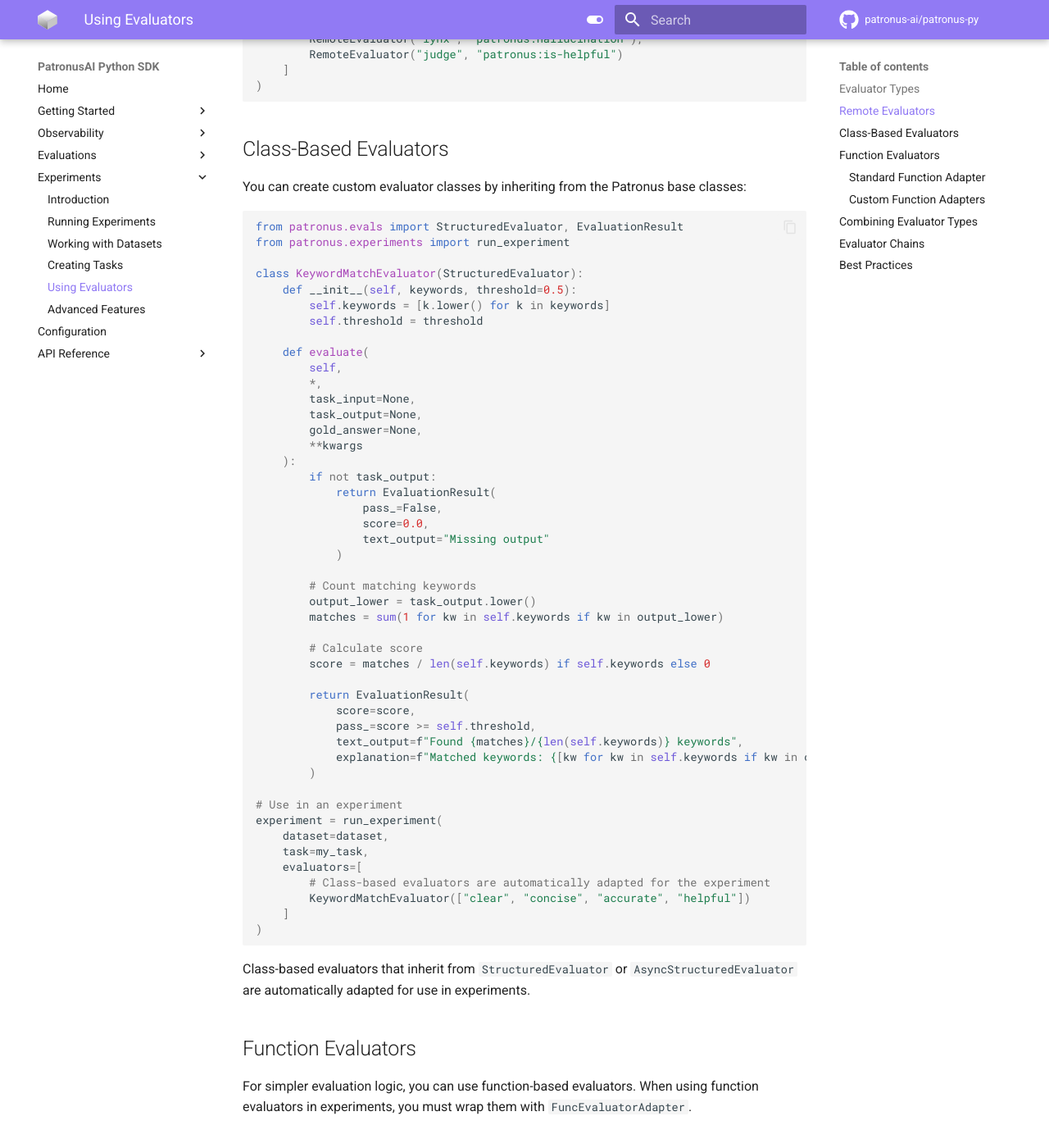
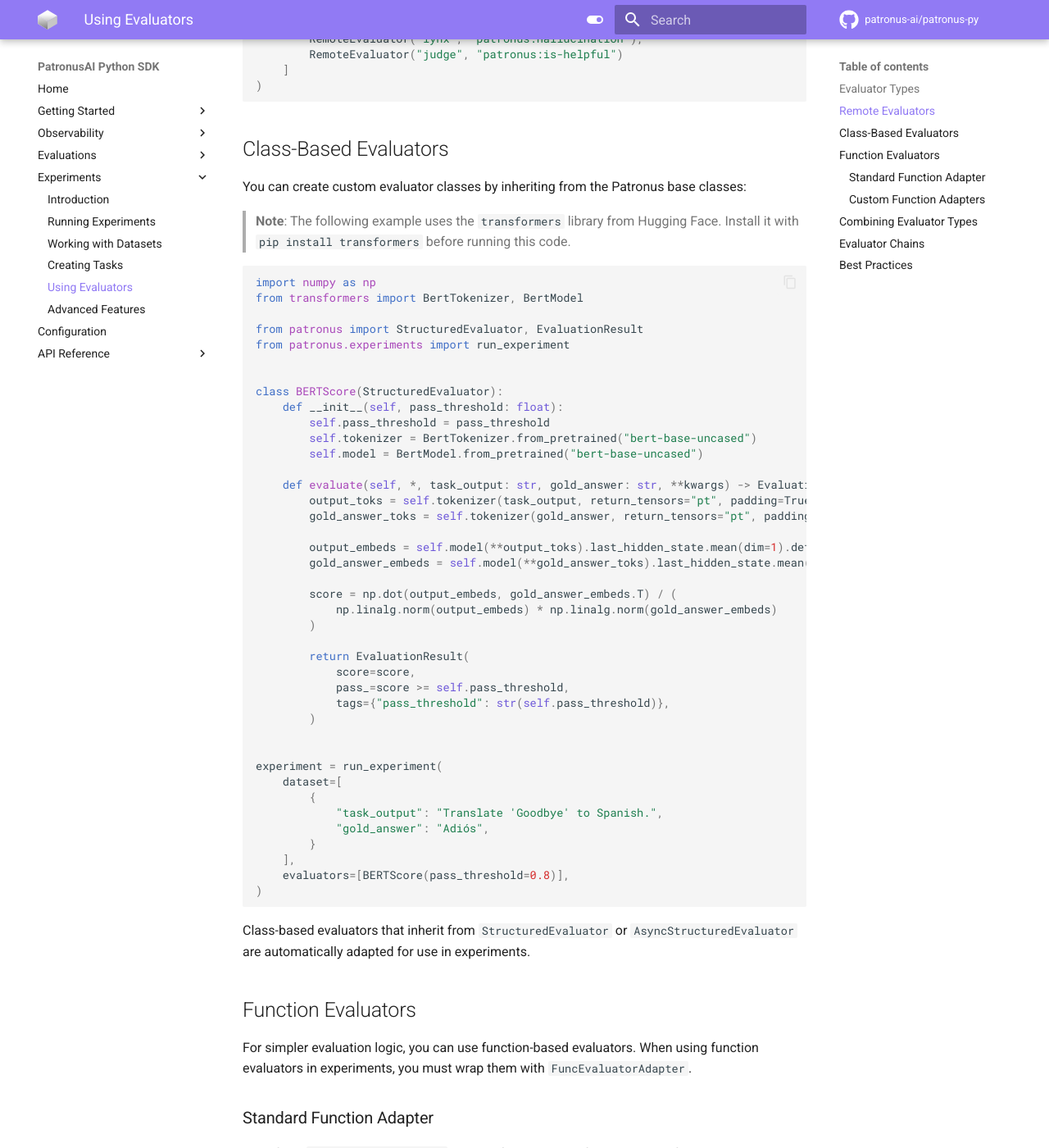
Before and after one commit to patronus-ai/patronus-py, an MkDocs documentation site: the page built from docs/experiments/evaluators.md, in a window 1280 px wide and 1400 px high, scrolled down 925 px. Shown: the whole window at 82% size. Built offline with MkDocs 1.6.1 and Material for MkDocs 9.7.7, drawn with Linux system fonts in a browser that asks for light colours; comment, search, counter and statistics services are not loaded; some of the changed text lies outside the part shown.

Commit message:
Update class base evaluator example

````diff
--- a/docs/experiments/evaluators.md
+++ b/docs/experiments/evaluators.md
@@ -36,52 +36,48 @@
 
 You can create custom evaluator classes by inheriting from the Patronus base classes:
 
+> **Note**: The following example uses the `transformers` library from Hugging Face. Install it with `pip install transformers` before running this code.
+
 ```python
-from patronus.evals import StructuredEvaluator, EvaluationResult
+import numpy as np
+from transformers import BertTokenizer, BertModel
+
+from patronus import StructuredEvaluator, EvaluationResult
 from patronus.experiments import run_experiment
 
-class KeywordMatchEvaluator(StructuredEvaluator):
-    def __init__(self, keywords, threshold=0.5):
-        self.keywords = [k.lower() for k in keywords]
-        self.threshold = threshold
 
-    def evaluate(
-        self,
-        *,
-        task_input=None,
-        task_output=None,
-        gold_answer=None,
-        **kwargs
-    ):
-        if not task_output:
-            return EvaluationResult(
-                pass_=False,
-                score=0.0,
-                text_output="Missing output"
-            )
+class BERTScore(StructuredEvaluator):
+    def __init__(self, pass_threshold: float):
+        self.pass_threshold = pass_threshold
+        self.tokenizer = BertTokenizer.from_pretrained("bert-base-uncased")
+        self.model = BertModel.from_pretrained("bert-base-uncased")
 
-        # Count matching keywords
-        output_lower = task_output.lower()
-        matches = sum(1 for kw in self.keywords if kw in output_lower)
+    def evaluate(self, *, task_output: str, gold_answer: str, **kwargs) -> EvaluationResult:
+        output_toks = self.tokenizer(task_output, return_tensors="pt", padding=True, truncation=True)
+        gold_answer_toks = self.tokenizer(gold_answer, return_tensors="pt", padding=True, truncation=True)
 
-        # Calculate score
-        score = matches / len(self.keywords) if self.keywords else 0
+        output_embeds = self.model(**output_toks).last_hidden_state.mean(dim=1).detach().numpy()
+        gold_answer_embeds = self.model(**gold_answer_toks).last_hidden_state.mean(dim=1).detach().numpy()
+
+        score = np.dot(output_embeds, gold_answer_embeds.T) / (
+            np.linalg.norm(output_embeds) * np.linalg.norm(gold_answer_embeds)
+        )
 
         return EvaluationResult(
             score=score,
-            pass_=score >= self.threshold,
-            text_output=f"Found {matches}/{len(self.keywords)} keywords",
-            explanation=f"Matched keywords: {[kw for kw in self.keywords if kw in output_lower]}"
+            pass_=score >= self.pass_threshold,
+            tags={"pass_threshold": str(self.pass_threshold)},
         )
 
-# Use in an experiment
+
 experiment = run_experiment(
-    dataset=dataset,
-    task=my_task,
-    evaluators=[
-        # Class-based evaluators are automatically adapted for the experiment
-        KeywordMatchEvaluator(["clear", "concise", "accurate", "helpful"])
-    ]
+    dataset=[
+        {
+            "task_output": "Translate 'Goodbye' to Spanish.",
+            "gold_answer": "Adiós",
+        }
+    ],
+    evaluators=[BERTScore(pass_threshold=0.8)],
 )
 ```
 
@@ -204,7 +200,7 @@
         RemoteEvaluator("judge", "factual-accuracy"),
 
         # Class-based evaluator
-        KeywordMatchEvaluator(["clear", "concise", "accurate"]),
+        BERTScore(pass_threshold=0.7),
 
         # Function evaluator with standard adapter
         FuncEvaluatorAdapter(standard_evaluator),
````
